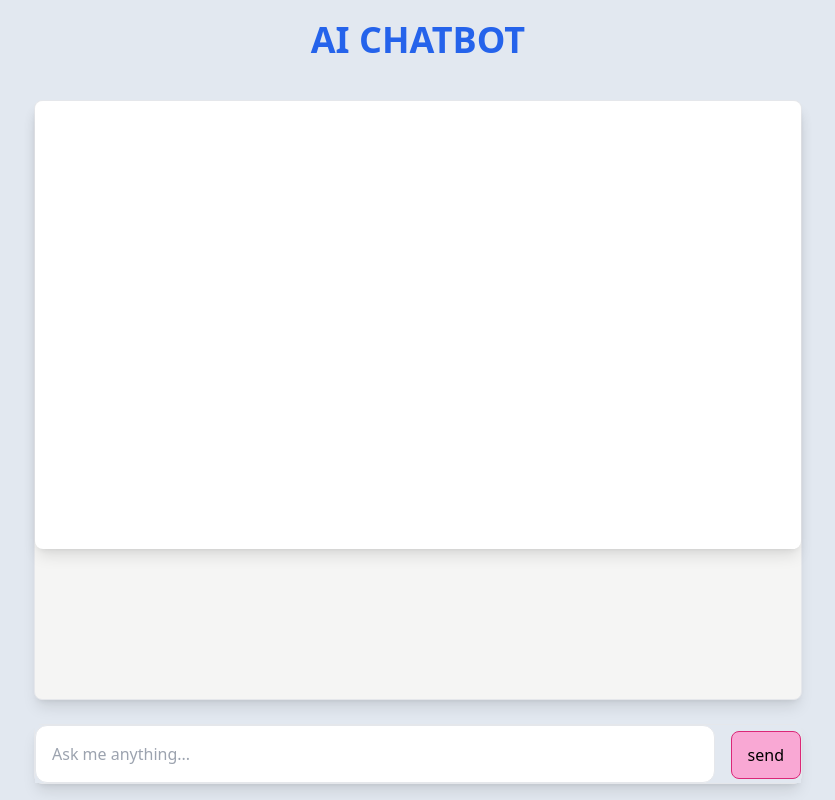
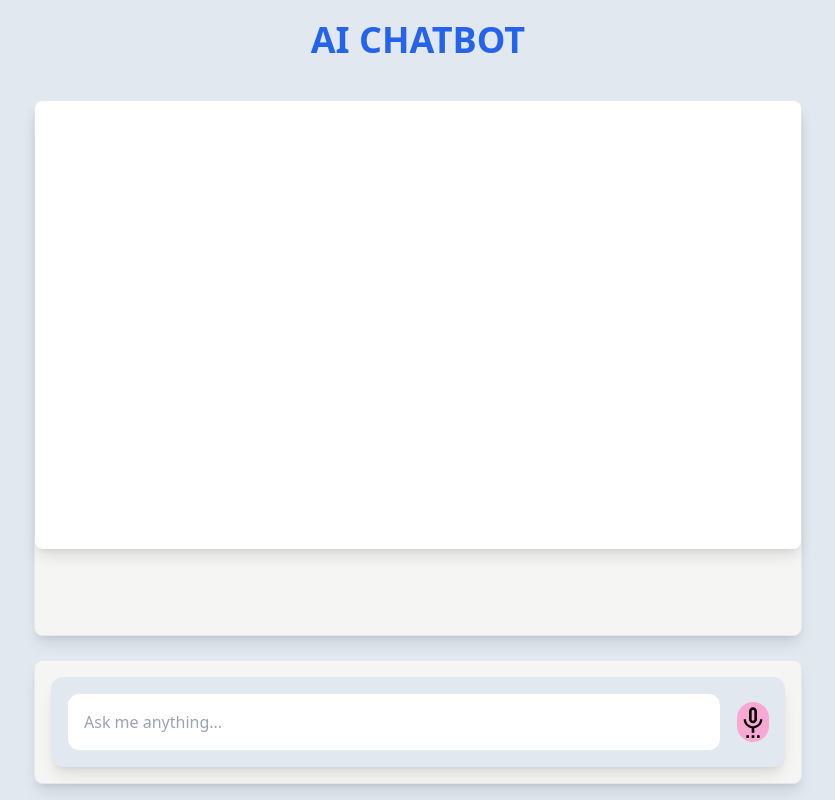
Before and after one commit to Adeelkhalid147/chat-bot-ui, a Next.js app: page / in a window 1280 px wide. Shown: the whole page, without its empty margins (222-1057 px from the left). Built offline with nearby package versions, Linux system fonts and the light colour scheme.

Commit message:
add voice to text in input field and its working

```diff
--- a/app/components/input.tsx
+++ b/app/components/input.tsx
@@ -1,17 +1,221 @@
-"use client"
-import React, { useState } from "react";
+// "use client"
+// import React, { useState } from "react";
+// import { MdOutlineSettingsVoice } from "react-icons/md";
 
+
+
+// interface InputProps {
+//   onSendMessage: (message: string) => void;
+// }
+
+// const Input: React.FC<InputProps>  = ({ onSendMessage }) => {
+//   // input value ko store krne k liye
+//   const [message, setMessage] = useState("")
+
+//   const handleInputChange = (event: React.ChangeEvent<HTMLInputElement>) => {
+//     setMessage(event.target.value);
+//   };
+
+//   const handleSendMessage = () => {
+//     if (message.trim() === "") {
+//       alert("Please enter a message before sending");
+//       return;
+//     }
+
+//     onSendMessage(message);
+//     setMessage(""); // Clear the input field after sending
+//   };
+
+//   // Enter Button functionality
+//   const handleKeyPress = (event: React.KeyboardEvent<HTMLInputElement>) => {
+//     if (event.key === "Enter") {
+//       handleSendMessage();
+//     }
+//   };
+
+
+
+//   return (
+//     <div className=" flex justify-center items-end h-full bg-slate-200">
+//       <input
+//         className="border border-gray-200 rounded-xl w-full mr-4 p-4 focus:outline-none focus:border-slate-500"
+//         type="text"
+//         placeholder="Ask me anything..."
+//         onChange={handleInputChange}
+//         onKeyPress={handleKeyPress}
+//         value={message}
+//       />
+
+//       <div className="flex justify-center items-center h-full my-1">
+//       <MdOutlineSettingsVoice className="size-8 rounded-full h-10 bg-pink-300" />
+
+//         <button className="bg-pink-300 border border-pink-600 rounded-lg h-12 px-4" onClick={handleSendMessage}>
+//           send
+//         </button>
+//       </div>
+//     </div>
+//   );
+// };
+
+// export default Input;
+
+
+
+
+
+
+// 'use client';
+
+// import { useState, useRef } from 'react';
+// import { MdOutlineSettingsVoice } from "react-icons/md";
+
+
+// const AudioTranscription: React.FC = () => {
+//     const [isRecording, setIsRecording] = useState(false);
+//     const [transcription, setTranscription] = useState('');
+//     const [message, setMessage] = useState<string>("");
+//     const mediaRecorderRef = useRef<MediaRecorder | null>(null);
+//     const audioChunksRef = useRef<BlobPart[]>([]);
+
+//     const handleRecording = async () => {
+//         if (!isRecording) {
+//             try {
+//                 const stream = await navigator.mediaDevices.getUserMedia({ audio: true });
+//                 const mediaRecorder = new MediaRecorder(stream);
+//                 mediaRecorderRef.current = mediaRecorder;
+
+//                 mediaRecorder.ondataavailable = (event) => {
+//                     audioChunksRef.current.push(event.data);
+//                 };
+
+//                 mediaRecorder.onstop = async () => {
+//                     const audioBlob = new Blob(audioChunksRef.current, { type: 'audio/webm' });
+//                     const formData = new FormData();
+//                     formData.append('audio', audioBlob, 'recording.webm');
+
+//                     try {
+//                         const response = await fetch('http://localhost:5000/transcribe', {
+//                             method: 'POST',
+//                             body: formData
+//                         });
+//                         const result = await response.json();
+//                         setTranscription(result.text || ""); // ensure result.text is not undefined
+//                         setMessage(result.text || ""); // Highlighted change: Set message input field
+//                     } catch (error) {
+//                         console.error('Error:', error);
+//                     }
+
+//                     audioChunksRef.current = [];
+//                     stream.getTracks().forEach(track => track.stop());
+//                 };
+
+//                 mediaRecorder.start();
+//                 setIsRecording(true);
+//             } catch (err) {
+//                 console.error('Error accessing microphone:', err);
+//             }
+//         } else {
+//             mediaRecorderRef.current?.stop();
+//             setIsRecording(false);
+//         }
+//     };
+
+//     return (
+//         <div className="flex flex-col items-center p-4">
+//             <div className="flex justify-center items-end h-full bg-slate-200 w-full max-w-lg p-4 rounded-xl">
+//                 <input
+//                     className="border border-gray-200 rounded-xl w-full mr-4 p-4 focus:outline-none focus:border-slate-500"
+//                     type="text"
+//                     placeholder="Ask me anything..."
+//                     value={message}
+//                     onChange={(e) => setMessage(e.target.value)}
+//                 />
+//                 <div className="flex items-center">
+//                     <MdOutlineSettingsVoice
+//                         className={`size-8 rounded-full h-10 bg-pink-300 cursor-pointer ${isRecording ? 'animate-pulse' : ''}`}
+//                         onClick={handleRecording}
+//                     />
+//                     <button
+//                         className={`bg-pink-300 border border-pink-600 rounded-lg h-12 px-4 ml-2 ${(message || "").trim() === "" ? 'hidden' : ''}`}
+//                         onClick={() => setMessage("")}
+//                     >
+//                         Send
+//                     </button>
+//                 </div>
+//             </div>
+//         </div>
+//     );
+// };
+
+// export default AudioTranscription;
+
+
+
+
+
+
+
+
+
+
+
+'use client';
+
+import React, { useState, useRef } from 'react';
+import { MdOutlineSettingsVoice, MdSend } from "react-icons/md";
 
 interface InputProps {
   onSendMessage: (message: string) => void;
 }
 
-const Input: React.FC<InputProps>  = ({ onSendMessage }) => {
-  // input value ko store krne k liye
-  const [message, setMessage] = useState("")
+const AudioTranscription: React.FC<InputProps> = ({ onSendMessage }) => {
+    const [isRecording, setIsRecording] = useState(false);
+    const [transcription, setTranscription] = useState('');
+    const [message, setMessage] = useState<string>("");
+    const mediaRecorderRef = useRef<MediaRecorder | null>(null);
+    const audioChunksRef = useRef<BlobPart[]>([]);
 
-  const handleInputChange = (event: React.ChangeEvent<HTMLInputElement>) => {
-    setMessage(event.target.value);
+    const handleRecording = async () => {
+        if (!isRecording) {
+            try {
+                const stream = await navigator.mediaDevices.getUserMedia({ audio: true });
+                const mediaRecorder = new MediaRecorder(stream);
+                mediaRecorderRef.current = mediaRecorder;
+
+                mediaRecorder.ondataavailable = (event) => {
+                    audioChunksRef.current.push(event.data);
+                };
+
+                mediaRecorder.onstop = async () => {
+                    const audioBlob = new Blob(audioChunksRef.current, { type: 'audio/webm' });
+                    const formData = new FormData();
+                    formData.append('audio', audioBlob, 'recording.webm');
+
+                    try {
+                        const response = await fetch('http://localhost:5000/transcribe', {
+                            method: 'POST',
+                            body: formData
+                        });
+                        const result = await response.json();
+                        // setTranscription(result.text || ""); // ensure result.text is not undefined
+                         setMessage(result.text || ""); // Highlighted change: Set message input field
+                    } catch (error) {
+                        console.error('Error:', error);
+                    }
+
+                    audioChunksRef.current = [];
+                    stream.getTracks().forEach(track => track.stop());
+                };
+
+                mediaRecorder.start();
+                setIsRecording(true);
+            } catch (err) {
+                console.error('Error accessing microphone:', err);
+            }
+        } else {
+            mediaRecorderRef.current?.stop();
+            setIsRecording(false);
+        }
     };
 
     const handleSendMessage = () => {
@@ -24,33 +228,43 @@ const Input: React.FC<InputProps>  = ({ onSendMessage }) => {
         setMessage(""); // Clear the input field after sending
     };
 
-  // Enter Button functionality
     const handleKeyPress = (event: React.KeyboardEvent<HTMLInputElement>) => {
         if (event.key === "Enter") {
             handleSendMessage();
         }
     };
 
-
-
     return (
-    <div className=" flex justify-center items-end h-full bg-slate-200">
+        <div className="flex flex-col items-center p-4">
+            <div className="flex justify-center bg-slate-200 w-full p-4 rounded-xl shadow-lg">
                 <input
                     className="border border-gray-200 rounded-xl w-full mr-4 p-4 focus:outline-none focus:border-slate-500"
                     type="text"
                     placeholder="Ask me anything..."
-        onChange={handleInputChange}
+                    value={message}
+                    onChange={(e) => setMessage(e.target.value)}
                     onKeyPress={handleKeyPress}
-        value={message}
                 />
-
-      <div className="flex justify-center items-center h-full my-1">
-        <button className="bg-pink-300 border border-pink-600 rounded-lg h-12 px-4" onClick={handleSendMessage}>
-          send
+                <div className="flex items-center space-x-2">
+                    <MdOutlineSettingsVoice
+                        className={`size-8 rounded-full h-10 bg-pink-300 cursor-pointer ${isRecording ? 'animate-pulse' : ''}`}
+                        onClick={handleRecording}
+                    />
+                    <button
+                        className={`bg-pink-300 border border-pink-600 rounded-lg h-12 px-4 flex items-center justify-center ${(message || "").trim() === "" ? 'hidden' : ''}`}
+                        onClick={handleSendMessage}
+                    >
+                        <MdSend className="size-6" />
                     </button>
                 </div>
+            </div>
+            {transcription && (
+                <div className="mt-4 p-4 bg-white rounded-xl shadow-lg w-full max-w-lg">
+                    <p className="text-gray-700">{transcription}</p>
+                </div>
+            )}
         </div>
     );
 };
 
-export default Input;
+export default AudioTranscription;
--- a/package.json
+++ b/package.json
@@ -17,6 +17,7 @@
     "next": "14.2.15",
     "react": "^18",
     "react-dom": "^18",
+    "react-icons": "^5.4.0",
     "rimraf": "^6.0.1",
     "zod": "^3.23.8"
   },
```
Also changed, not shown: 1 other file (tests, documents, lock files or other folders). Lines whose indentation alone changed are shown as unchanged.
